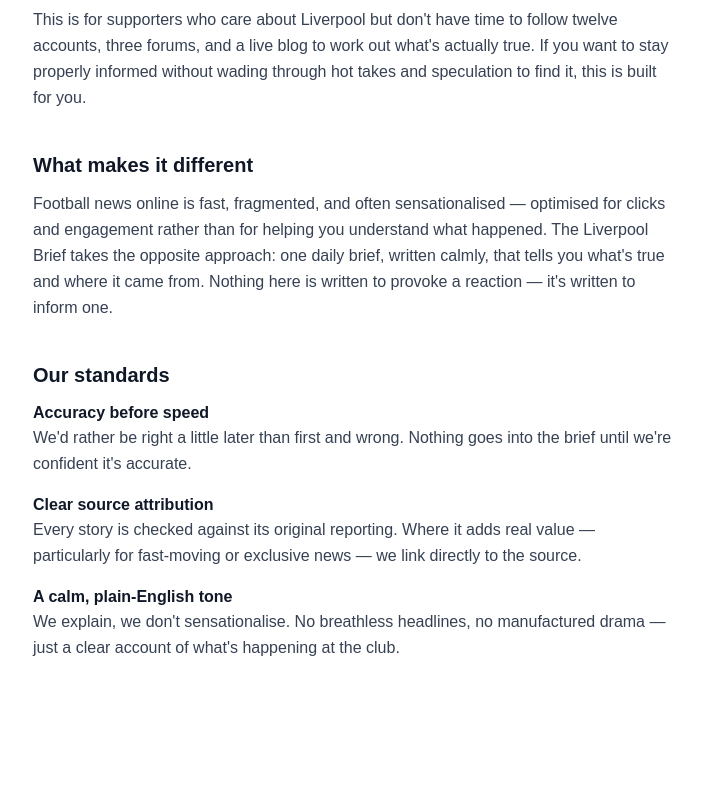
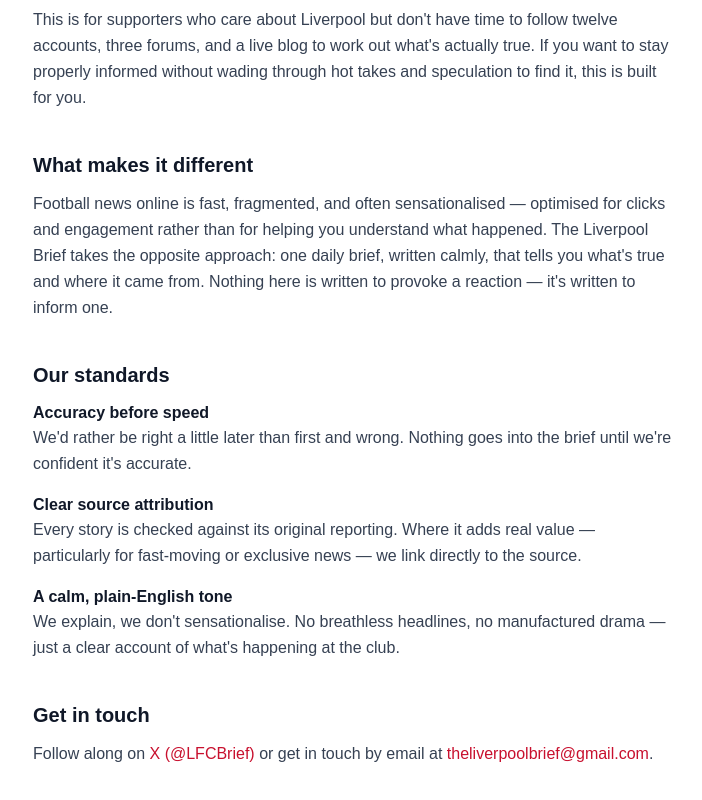
Before and after one commit to DennyRegan/the-liverpool-brief, a Next.js app: page /about in a window 1280 px wide. Shown: the part 418-1218 px from the top of the page, without its empty margins (287-989 px from the left). Before the commit the page ends 1127 px from the top, so only its background shows below. Built offline with nearby package versions, Linux system fonts and the light colour scheme.

Commit message:
Add contact links to About page

```diff
--- a/app/about/page.tsx
+++ b/app/about/page.tsx
@@ -1,5 +1,4 @@
 import { SiteHeader } from "@/app/components/SiteHeader";
-
 export default function AboutPage() {
   return (
     <div className="min-h-screen bg-white">
@@ -14,7 +13,6 @@
             club today, written plainly and attributed clearly.
           </p>
         </section>
-
         <section>
           <h2 className="text-xl font-bold text-gray-900 mb-3">Who it's for</h2>
           <p className="text-gray-700 leading-relaxed">
@@ -24,7 +22,6 @@
             and speculation to find it, this is built for you.
           </p>
         </section>
-
         <section>
           <h2 className="text-xl font-bold text-gray-900 mb-3">What makes it different</h2>
           <p className="text-gray-700 leading-relaxed">
@@ -35,7 +32,6 @@
             Nothing here is written to provoke a reaction — it's written to inform one.
           </p>
         </section>
-
         <section>
           <h2 className="text-xl font-bold text-gray-900 mb-3">Our standards</h2>
           <ul className="space-y-4">
@@ -63,6 +59,15 @@
             </li>
           </ul>
         </section>
+        <section>
+          <h2 className="text-xl font-bold text-gray-900 mb-3">Get in touch</h2>
+          <p className="text-gray-700 leading-relaxed">
+            Follow along on{" "}
+            <a href="https://x.com/LFCBrief" target="_blank" rel="noopener noreferrer" className="text-accent hover:underline">X (@LFCBrief)</a>{" "}
+            or get in touch by email at{" "}
+            <a href="mailto:theliverpoolbrief@gmail.com" className="text-accent hover:underline">theliverpoolbrief@gmail.com</a>.
+          </p>
+        </section>
       </main>
     </div>
   );
```
